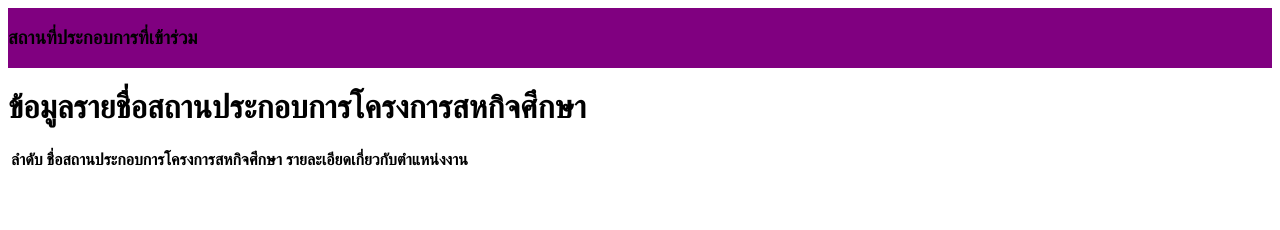
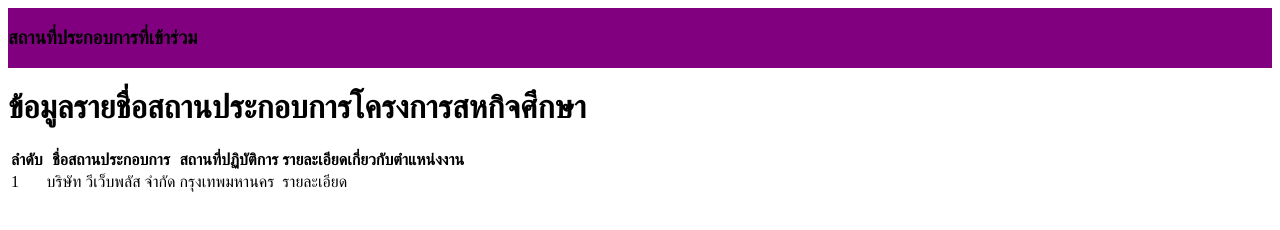
Before and after one commit to PrachyaChaisermtawan/65025918_FN_MID, a plain HTML site: page MIDend.html in a window 1280 px wide. Drawn offline with Linux system fonts and the light colour scheme.

Commit message:
ได้แค่นี้

```diff
--- a/MIDend.html
+++ b/MIDend.html
@@ -23,17 +23,16 @@
         <table>
             <tr>
                 <th>ลำดับ</th>
-                <th>ชื่อสถานประกอบการโครงการสหกิจศึกษา</th>
+                <th>ชื่อสถานประกอบการ</th>
+                <th>สถานที่ปฏิบัติการ</th>
                 <th>รายละเอียดเกี่ยวกับตำแหน่งงาน</th>
             </tr>
             <tr>
-                <td></td>
-                <td></td>
-                <td></td>
-                <td></td>
-                <td></td>
-                <td></td>
-                <td></td>
+                <td>1</td>
+                <td>บริษัท วีเว็บพลัส จำกัด</td>
+                <td>กรุงเทพมหานคร</td>
+                <td>รายละเอียด</td>
+
             </tr>
         </table>
     </div>
```
